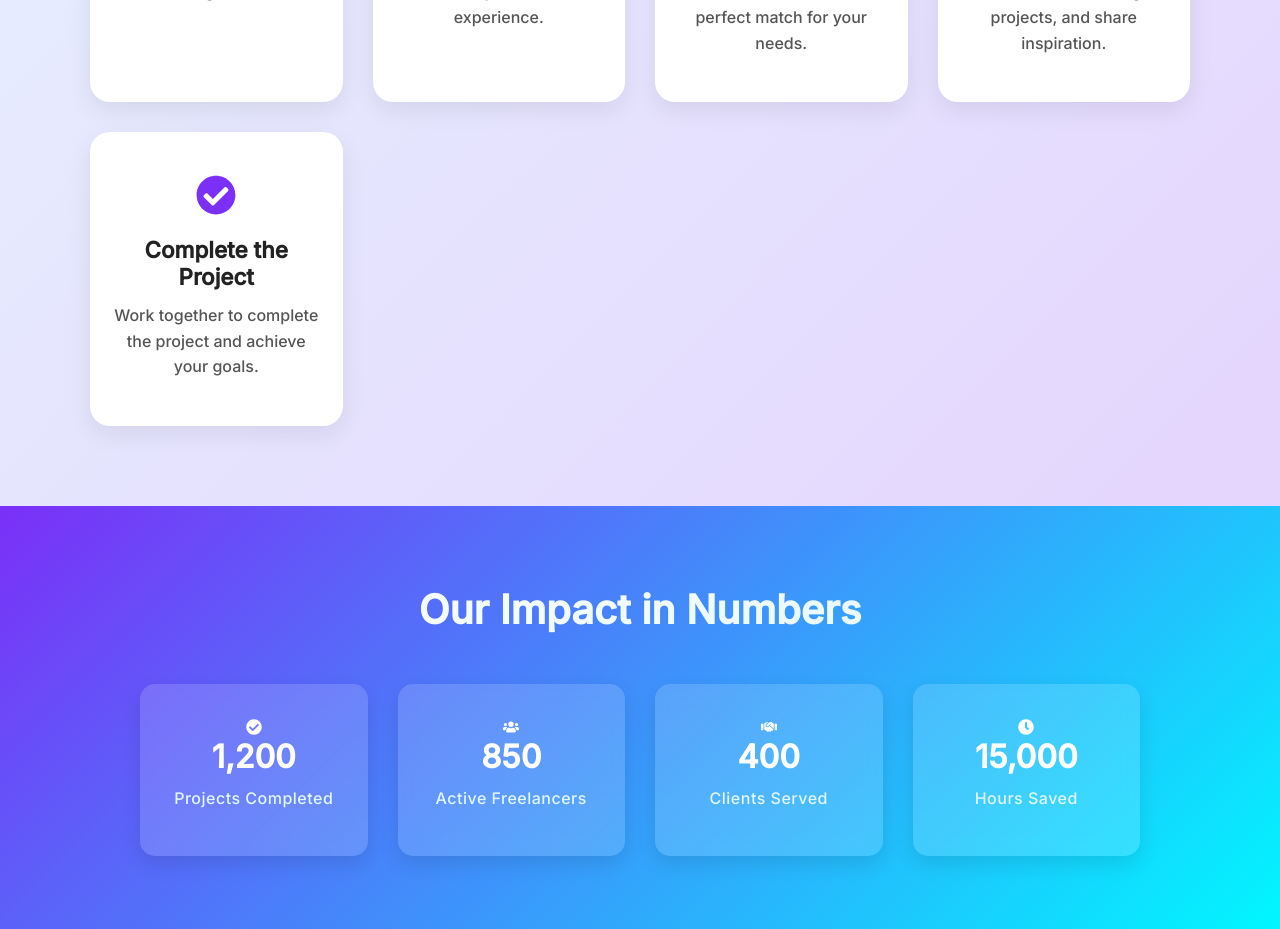
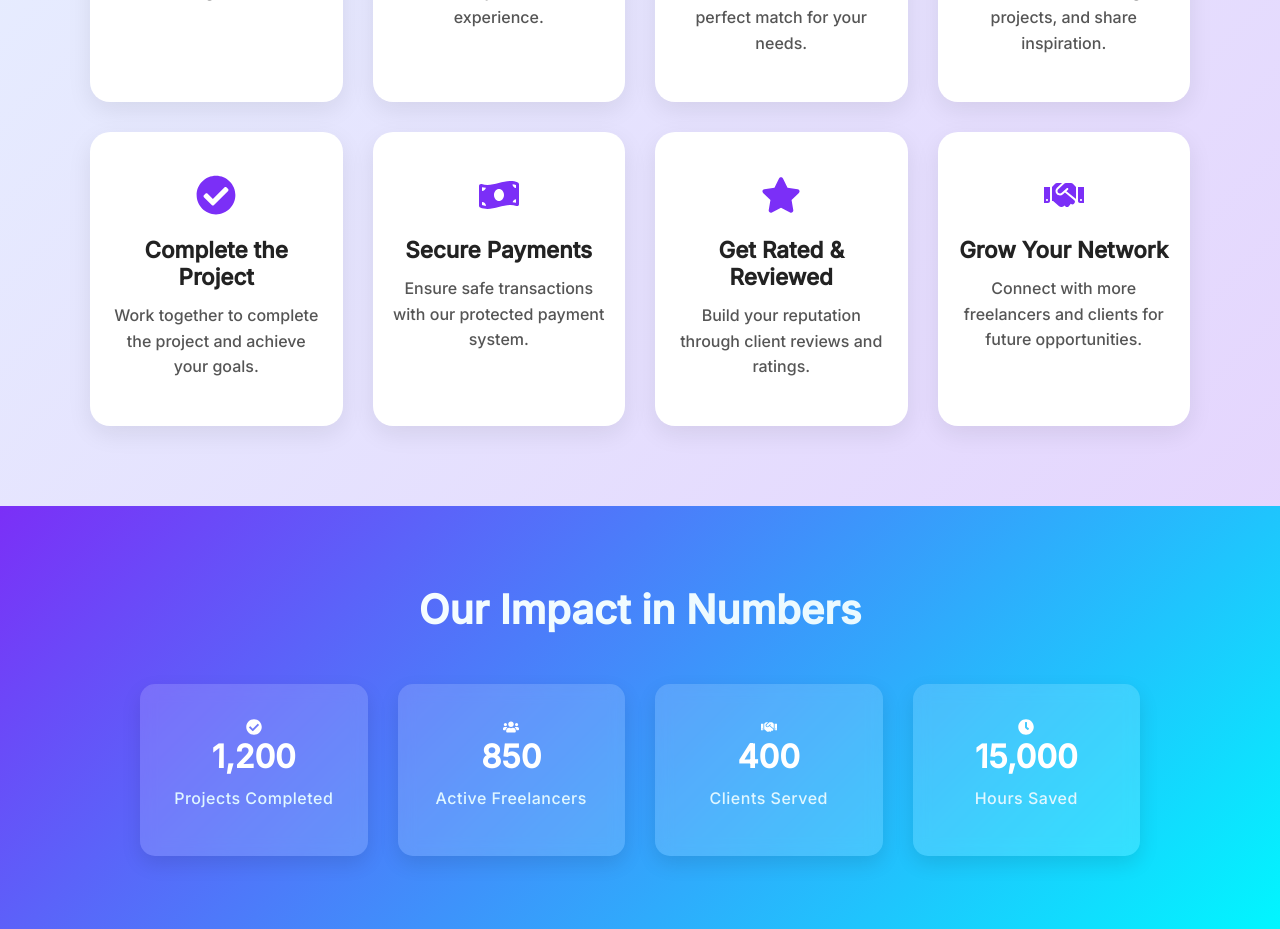
Before and after one commit to shirl3yyyy/my-syncley-frontend, a React (Create React App) app: page / in a window 1280 px wide. Shown: the part 2620-3549 px from the top of the page. Built offline with nearby package versions, Linux system fonts and the light colour scheme.

Commit message:
modified files

```diff
--- a/src/components/layout/HowItWorks.js
+++ b/src/components/layout/HowItWorks.js
@@ -1,6 +1,6 @@
 import React from "react";
 import './HowItWorks.css';
-import { FaUserPlus, FaIdBadge, FaSearch, FaComment, FaCheckCircle } from "react-icons/fa";
+import { FaUserPlus, FaIdBadge, FaSearch, FaComment, FaCheckCircle, FaMoneyBillWave, FaStar, FaHandshake } from "react-icons/fa";
 
 function HowItWorks() {
   const steps = [
@@ -28,6 +28,21 @@ function HowItWorks() {
       icon: <FaCheckCircle />,
       title: "Complete the Project",
       description: "Work together to complete the project and achieve your goals."
+    },
+    {
+      icon: <FaMoneyBillWave />,
+      title: "Secure Payments",
+      description: "Ensure safe transactions with our protected payment system."
+    },
+    {
+      icon: <FaStar />,
+      title: "Get Rated & Reviewed",
+      description: "Build your reputation through client reviews and ratings."
+    },
+    {
+      icon: <FaHandshake />,
+      title: "Grow Your Network",
+      description: "Connect with more freelancers and clients for future opportunities."
     }
   ];
 
```
